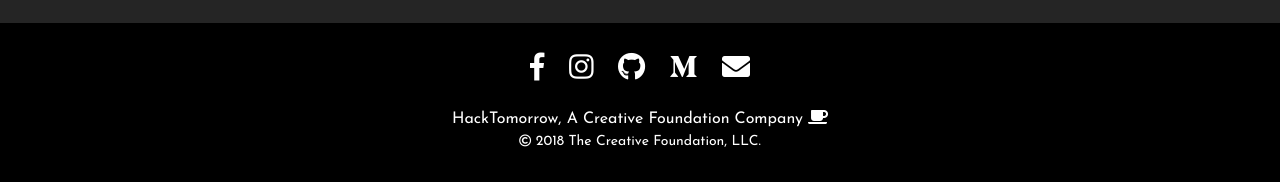
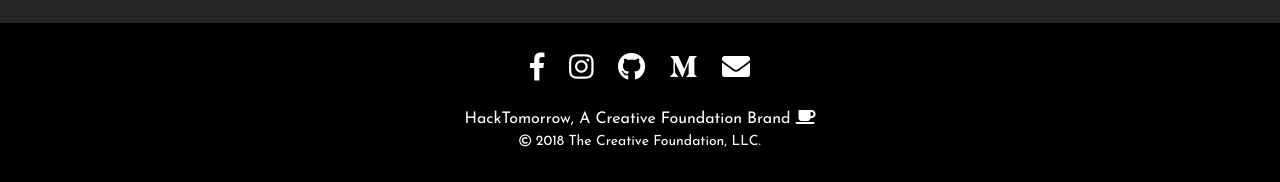
Before and after one commit to HackTomorrow/HackTomorrow.org, a Django app: page /events/hackathon/ in a window 1280 px wide. Shown: the part 2193-2375 px from the top of the page. Run offline with Django 3.2, Linux system fonts and the light colour scheme; some libraries are stand-ins or nearby versions.

Commit message:
Changed "Company" to "Brand"

```diff
--- a/webpages/templates/pages/hackathon.html
+++ b/webpages/templates/pages/hackathon.html
@@ -153,7 +153,7 @@
             </a>
         </div>
         <div class="center shorterLineHeight">
-            <p>HackTomorrow, A Creative Foundation Company <i class="fas fa-coffee"></i></p>
+            <p>HackTomorrow, A Creative Foundation Brand <i class="fas fa-coffee"></i></p>
             <p class="small-text"><i class="far fa-copyright fa-sm"></i> 2018 The Creative Foundation, LLC. </p>
         </div>
     </footer>
```
